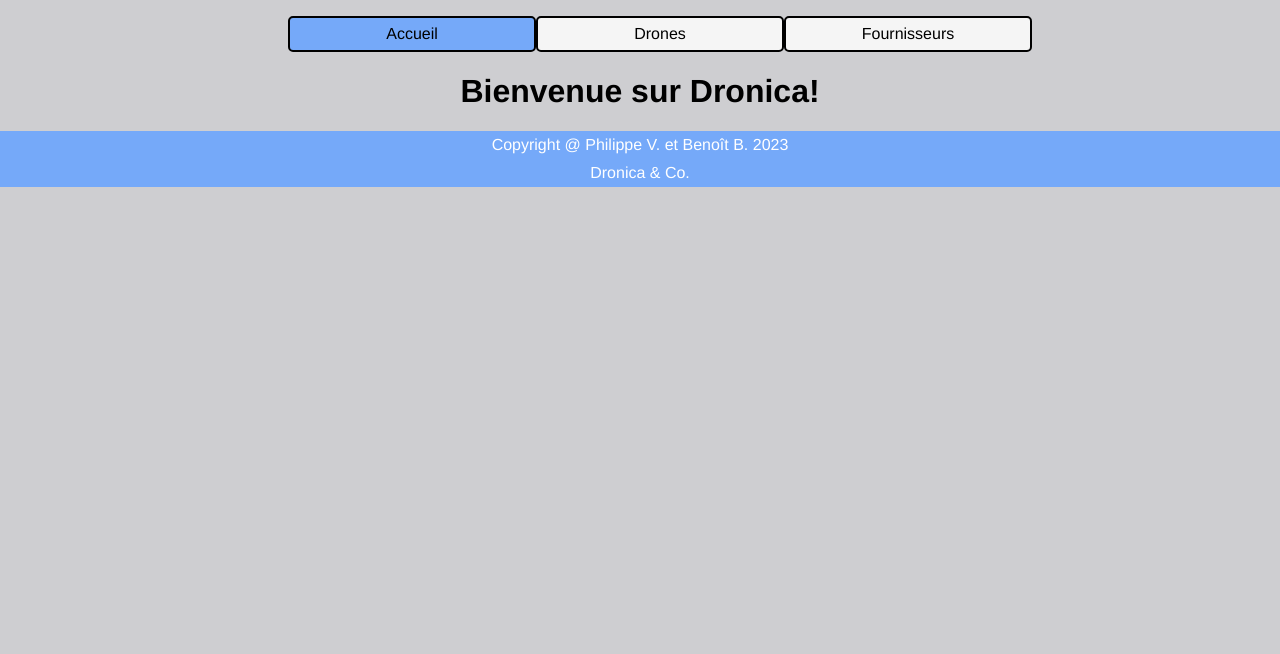
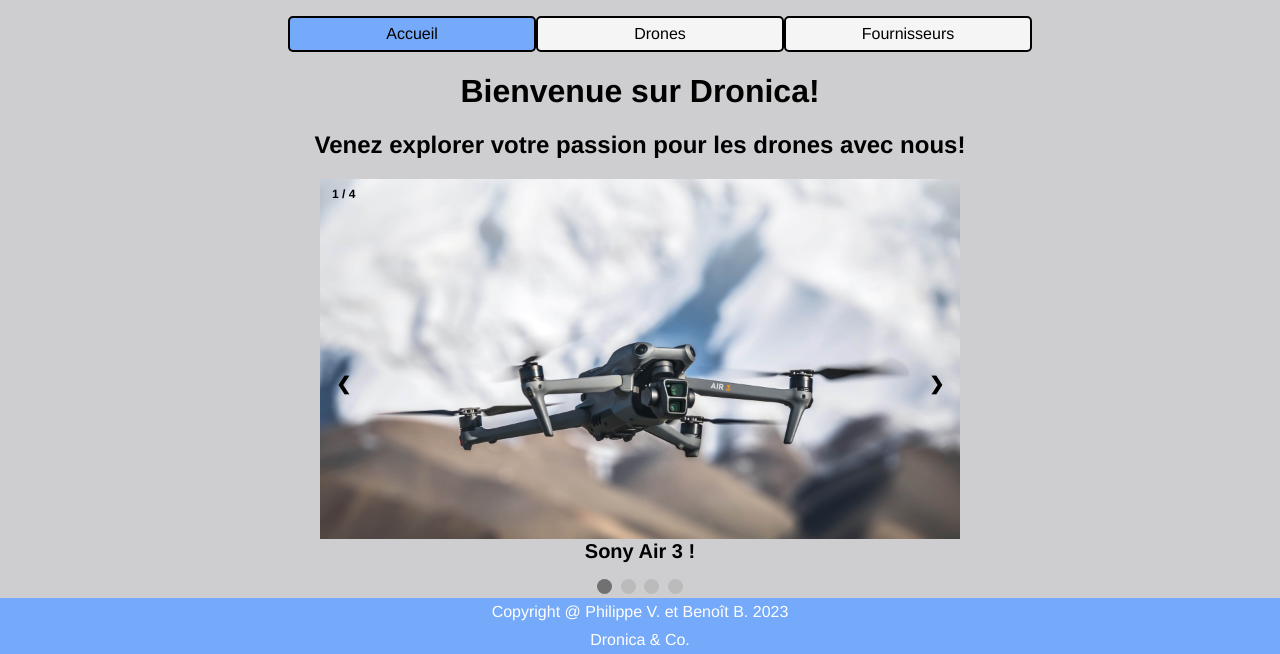
Before and after one commit to BlessThisBen/projetIntegrateurWeb, a PHP site: page / in a window 1280 px wide. Shown: the part 213-867 px from the top of the page. Before the commit the page ends 400 px from the top, so only its background shows below. Run offline with PHP 8.4, Linux system fonts and the light colour scheme; data comes from the database, SQL or seed files in the repository.

Commit message:
Correctif sur la page des drones, ajout du carrousel d'images

```diff
--- a/css/style.css
+++ b/css/style.css
@@ -16,7 +16,7 @@ body {
     min-height: 100vh;
 }
 
-h1{
+h1, h2{
     text-align: center;
 }
 
@@ -87,8 +87,7 @@ nav ul{
     text-align: center;
     border-radius: 5px;
     background-color: whitesmoke;
-    padding-top: 7px;
-    padding-bottom: 7px;
+
 }
 
 .menu-principal li:hover{
@@ -99,6 +98,8 @@ nav ul{
     text-decoration: none;
     color: black;
     display: block;
+    padding-top: 7px;
+    padding-bottom: 7px;
 }
 
 .menu-principal li.active{
@@ -161,6 +162,140 @@ fieldset{
 /*******Page des drones*********/
 
 .img-drone{
-    max-width: 400px;
+    max-width: 325px;
+    max-height: 325px;
+}
+
+#drones-liste{
+    display: flex;
+    flex-wrap: wrap;
+    justify-content: space-around;
+}
+
+.drone-solo{
+    margin: 25px;
+    padding: 5px;
+    display: flex;
+    flex-direction: column;
+    justify-content: center;
+    align-items: center;
+    border: solid 2px black;
+}
+
+.drone-button{
+    background-color: #36454f;
+    color: whitesmoke;
+    outline: 2px solid;
+    outline-color: whitesmoke;
+    cursor: pointer;
+    font-size: 1rem;
+    line-height: 2.5rem;
+    max-width: 150px;
+    letter-spacing: 0.1rem;
+    font-weight: bold;
+    margin-top: 10px;
+    margin-bottom: 10px;
+}
+
+.drone-button:hover{
+    border: 2px solid #94812b;
+    outline-color: rgba(255, 255, 255, 0);
+    outline-offset: 15px;
+    color: #94812b;
+}
+
+/*******Page d'accueil*********/
+
+/*Carousel d'images*/
+
+.carousel-images{
+    max-width: 100%;
+}
+
+#carousel-conteneur{
+    max-width: 50%;
     max-height: 400px;
+    min-height: 400px;
+    width: 50%;
+    position: relative;
+    margin: auto;
+    overflow: hidden;
 }
+
+.diapositive-hide{
+    display: none;
+    transition: opacity 0.6s ease;
+}
+
+#prev, #next{
+    cursor: pointer;
+    position: absolute;
+    top: 50%;
+    width: auto;
+    margin-top: -22px;
+    padding: 16px;
+    color: black;
+    font-weight: bold;
+    font-size: 18px;
+    transition: 0.6s ease;
+    border-radius: 0 3px 3px 0;
+    user-select: none;
+}
+
+#next{
+    right: 0;
+    border-radius: 3px 0 0 3px;
+}
+
+#prev:hover, #next:hover{
+    background-color: rgba(0, 0, 0, 0.8);
+}
+
+.carousel-texte{
+    color: black;
+    font-size: 20px;
+    font-weight: bold;
+    padding: 8px 12px;
+    position: absolute;
+    bottom: 8px;
+    width: 100%;
+    text-align: center;
+}
+
+.diapositive-numero{
+    color: black;
+    font-size: 12px;
+    font-weight: bold;
+    padding: 8px 12px;
+    position: absolute;
+    top: 0;
+}
+
+#points-conteneur{
+    text-align: center;
+}
+
+.point{
+    cursor: pointer;
+    height: 15px;
+    width: 15px;
+    margin: 0 2px;
+    background-color: #bbb;
+    border-radius: 50%;
+    display: inline-block;
+    transition: background-color 0.6s ease;
+}
+
+.active, .point:hover{
+    background-color: #717171;
+}
+
+.fondu{
+    animation-name: fondu;
+    animation-duration: 1.5s;
+}
+
+@keyframes fondu {
+    from {opacity: .4;}
+    to {opacity: 1;}
+}
--- a/drones.php
+++ b/drones.php
@@ -18,6 +18,7 @@
         <p>Type: <?=$drone->get_id_type()?></p>
         <p>Garantie: <?=$drone->get_id_garantie()?></p>
         <p>Prix: <?=$drone->get_prix()?>$</p>
+        <button class="drone-button" title="Ajouter au panier">Ajouter au panier</button>
     </div>
 
     <?php } ?>
--- a/index.php
+++ b/index.php
@@ -1,5 +1,50 @@
 <?php include_once("inc/header.php"); ?>
+
+<?php $dm = new droneManager($bdd) ?>
+<?php $droneArray = $dm->getDrones(); ?>
 
 <h1>Bienvenue sur Dronica!</h1>
 
+<h2>Venez explorer votre passion pour les drones avec nous!</h2>
+
+
+<!--Carousel d'images-->
+<div id="carousel-conteneur">
+    <div class="diapositive-hide fondu">
+        <div class="diapositive-numero">1 / 4</div>
+        <img title="<?=$droneArray[0]->get_id_marque()?> <?=$droneArray[0]->get_modele()?>" class="carousel-images" src="./img/drones/<?=$droneArray[0]->get_image()?>" alt="image1">
+        <div class="carousel-texte"><?=$droneArray[0]->get_id_marque()?> <?=$droneArray[0]->get_modele()?> !</div>
+    </div>
+
+    <div class="diapositive-hide fondu">
+        <div class="diapositive-numero">2 / 4</div>
+        <img title="<?=$droneArray[4]->get_id_marque()?> <?=$droneArray[4]->get_modele()?>" class="carousel-images" src="./img/drones/<?=$droneArray[4]->get_image()?>" alt="image2">
+        <div class="carousel-texte"><?=$droneArray[4]->get_id_marque()?> <?=$droneArray[4]->get_modele()?> !</div>
+    </div>
+
+    <div class="diapositive-hide fondu">
+        <div class="diapositive-numero">3 / 4</div>
+        <img title="<?=$droneArray[8]->get_id_marque()?> <?=$droneArray[8]->get_modele()?>" class="carousel-images" src="./img/drones/<?=$droneArray[8]->get_image()?>" alt="image3">
+        <div class="carousel-texte"><?=$droneArray[8]->get_id_marque()?> <?=$droneArray[8]->get_modele()?> !</div>
+    </div>
+
+    <div class="diapositive-hide fondu">
+        <div class="diapositive-numero">4 / 4</div>
+        <img title="<?=$droneArray[15]->get_id_marque()?> <?=$droneArray[15]->get_modele()?>" class="carousel-images" src="./img/drones/<?=$droneArray[15]->get_image()?>" alt="image4">
+        <div class="carousel-texte"><?=$droneArray[15]->get_id_marque()?> <?=$droneArray[15]->get_modele()?> !</div>
+    </div>
+
+    <!--Boutons suivant/précédent-->
+    <a id="prev">&#10094;</a>
+    <a id="next">&#10095;</a>
+</div>
+
+<!--Les points/ronds de signalisation-->
+<div id="points-conteneur">
+    <span class="point"></span>
+    <span class="point"></span>
+    <span class="point"></span>
+    <span class="point"></span>
+</div>
+
 <?php include_once("inc/footer.php"); ?>
--- a/js/script.js
+++ b/js/script.js
@@ -0,0 +1,58 @@
+/***********Gestion du carrousel d'images ************/
+
+var diapoActuel = 0; //Diapositive en cours
+var diapoDiv = document.getElementsByClassName("fondu"); //Tableau des diapositives
+var totalDiapo = diapoDiv.length; //Nombre total de diapositives
+
+//Écouteurs d'événements pour les boutons suivant/précédent
+document.getElementById('next').addEventListener('click', diaposuivante);
+document.getElementById('prev').addEventListener('click', diapoPrecedente);
+
+//Écouteurs d'événements pour les points de signalisation
+let points = document.getElementsByClassName("point");
+for (let i = 0; i < totalDiapo; i++) { //Écouteur d'événement pour chacun des points
+    points[i].addEventListener('click', function () {
+        diapoActuel = Array.from(points).indexOf(this);
+        afficheDiapo(diapoActuel); //Affiche la diapositive sélectionnée
+        pointAJour(); //Met à jour le point de signalisation actif
+    });
+}
+
+//Écouteur d'événement pour le carrousel
+document.addEventListener('DOMContentLoaded', function () {
+    afficheDiapo(diapoActuel); //Affiche la diapositive initiale
+    pointAJour(); //Met à jour le point de signalisation actif
+});
+
+
+/*********** Fonctions ************/
+
+function afficheDiapo(indice) { //Affiche la diapositive actuelle
+    for (let i = 0; i < totalDiapo; i++) {
+        diapoDiv[i].classList.add("diapositive-hide"); //Cache les autres diapositives
+    }
+
+    diapoDiv[indice].classList.remove("diapositive-hide"); //Enlève la classe qui masque la diapositive qu'on souhaite afficher
+}
+
+function diaposuivante() { //Gestion de la diapositive suivante
+    diapoActuel = (diapoActuel + 1) % totalDiapo; //Détermine la diapositive suivante
+    afficheDiapo(diapoActuel); //Affiche la diapositive
+    pointAJour(); //Met à jour les points de signalisation
+}
+
+function diapoPrecedente() { //Gestion de la diapositive précédente
+    diapoActuel = (diapoActuel - 1 + totalDiapo) % totalDiapo; //Détermine la diapositive précédente
+    afficheDiapo(diapoActuel); //Affiche la diapositive
+    pointAJour(); //Met à jour les points de signalisation
+}
+
+function pointAJour() { //Met à jour les points de signalisation
+    let cercles = document.getElementsByClassName("point"); //Récupération des points de signalisation
+
+    for (let i = 0; i < totalDiapo; i++) {
+        cercles[i].classList.remove('active'); //On rend tous les points inactifs
+    }
+
+    cercles[diapoActuel].classList.add('active'); //On rend actif le point qui correspond à la diapositive présentement affichée
+}
```
